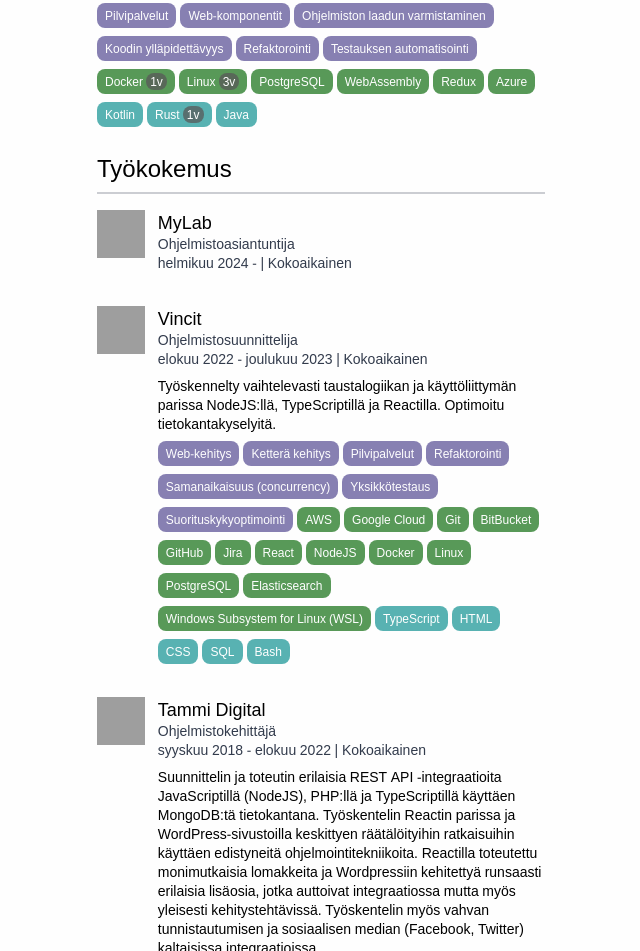
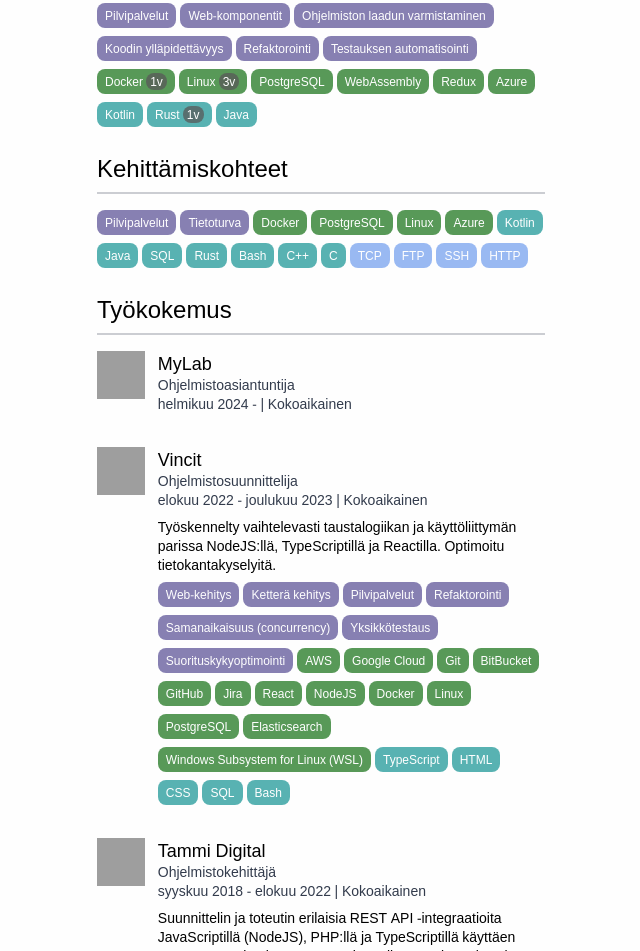
Before and after one commit to Henri-Mikael-Korpela/cv, a plain HTML site: page src/index.html in a window 1280 px wide. Shown: the part 886-1837 px from the top of the page, without its empty margins (415-1055 px from the left). Drawn offline with Linux system fonts and the light colour scheme.

Commit message:
Add areas/things to improve upon

```diff
--- a/src/index.html
+++ b/src/index.html
@@ -228,6 +228,27 @@
                 <raq-item color="darkcyan">Kotlin</raq-item>
                 <raq-item color="darkcyan" years="1">Rust</raq-item>
                 <raq-item color="darkcyan">Java</raq-item>
+            </div>
+
+            <raq-section title="Kehittämiskohteet"></raq-section>
+            <div>
+                <raq-item color="darkslateblue">Pilvipalvelut</raq-item>
+                <raq-item color="darkslateblue">Tietoturva</raq-item>
+                <raq-item color="darkgreen">Docker</raq-item>
+                <raq-item color="darkgreen">PostgreSQL</raq-item>
+                <raq-item color="darkgreen">Linux</raq-item>
+                <raq-item color="darkgreen">Azure</raq-item>
+                <raq-item color="darkcyan">Kotlin</raq-item>
+                <raq-item color="darkcyan">Java</raq-item>
+                <raq-item color="darkcyan">SQL</raq-item>
+                <raq-item color="darkcyan">Rust</raq-item>
+                <raq-item color="darkcyan">Bash</raq-item>
+                <raq-item color="darkcyan">C++</raq-item>
+                <raq-item color="darkcyan">C</raq-item>
+                <raq-item color="cornflowerblue">TCP</raq-item>
+                <raq-item color="cornflowerblue">FTP</raq-item>
+                <raq-item color="cornflowerblue">SSH</raq-item>
+                <raq-item color="cornflowerblue">HTTP</raq-item>
             </div>
 
             <div style="page-break-after: always;"></div>
```
